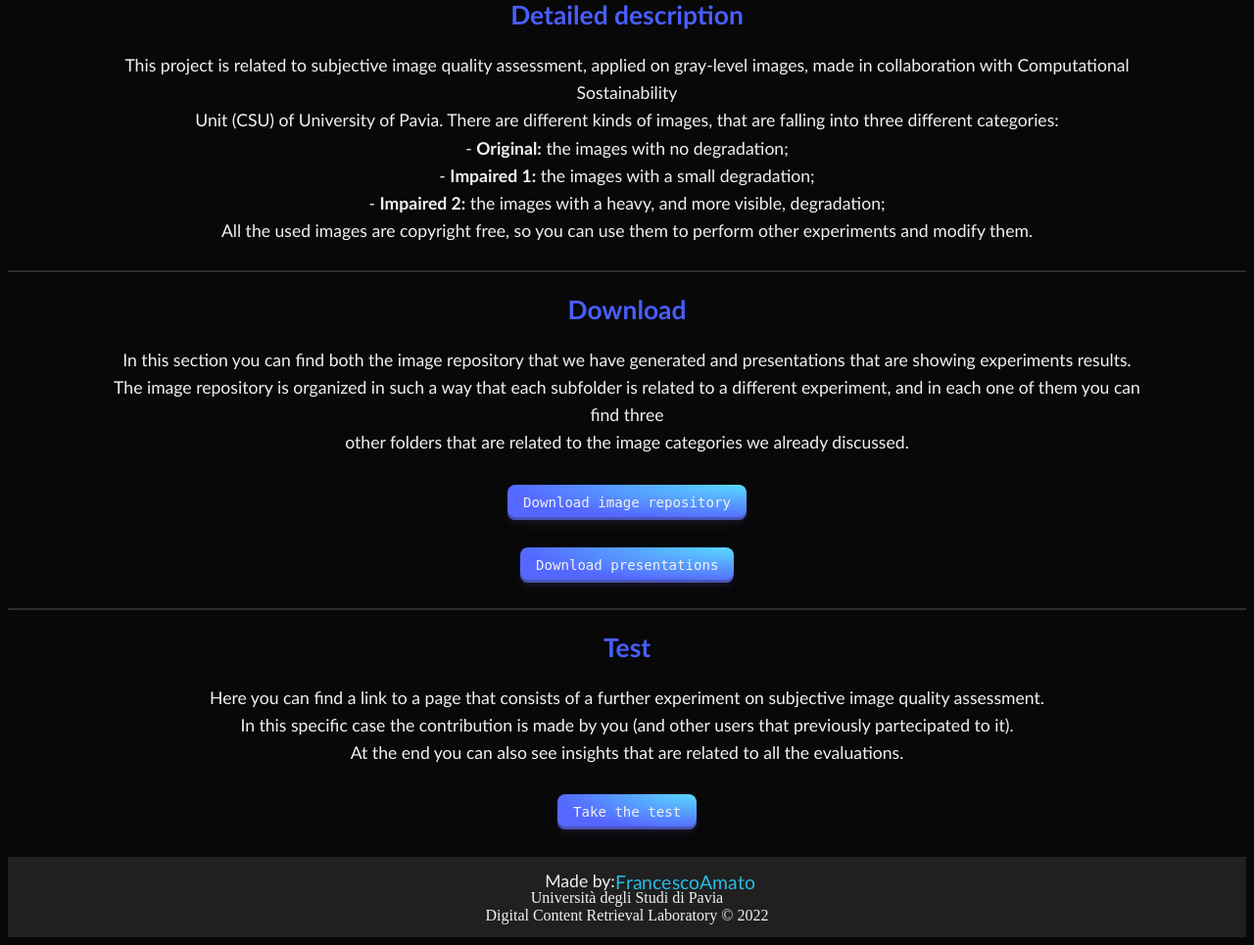
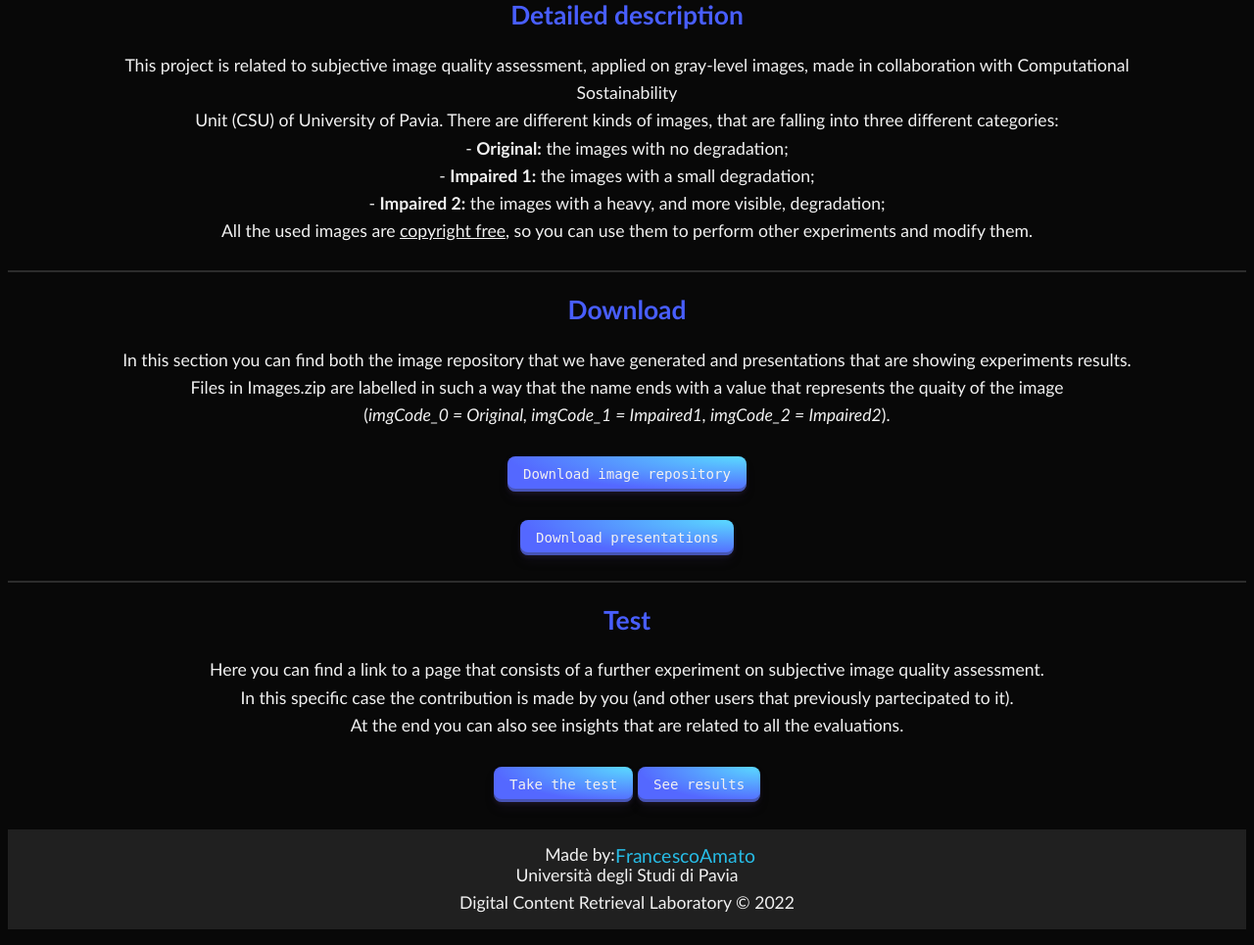
Before and after one commit to aiman-al-masoud/image_quality_assessment, a Flask app: page / in a window 1280 px wide. Shown: the part 762-1727 px from the top of the page at 98% size. Run offline with Flask 2, Linux system fonts and the light colour scheme.

Commit message:
Fixed download problems and so on...

```diff
--- a/app.py
+++ b/app.py
@@ -1,7 +1,7 @@
 # This is the back-end!
 #To start the server: python3 -m flask run
 
-from flask import Flask, render_template, request
+from flask import Flask, render_template, request, send_file
 import re
 import os
 import pandas as pd
@@ -17,6 +17,13 @@ app.config["DEBUG"] = True
 def on_index():
     return render_template("index.html")
 
+@app.route("/Images.zip")
+def on_download_images():
+    return send_file("repository/images/Images.zip")
+
+@app.route("/Presentations.zip")
+def on_download_presentations():
+    return send_file("repository/presentations/Presentations.zip")
 
 @app.route("/take_test")
 def on_take_test():
--- a/static/stylesheets/style.css
+++ b/static/stylesheets/style.css
@@ -6,6 +6,10 @@ body{
 
 .blue{
   color: #485efd;
+}
+
+.white{
+  color: rgb(241, 241, 241);
 }
 
 hr {
@@ -101,7 +105,7 @@ h5 {
   font-size: 105%;
 }
 
-h6,p {
+h6, p, div {
   font-family: 'Gill Sans', 'Gill Sans MT', Calibri, 'Trebuchet MS', sans-serif;
   font-size: 100%;
 }
--- a/templates/footer.html
+++ b/templates/footer.html
@@ -14,9 +14,11 @@
           <span class="word">Fabio Tagliani</span>
         </p>
     </div>
-    Università degli Studi di Pavia
-    <br>
-    Digital Content Retrieval Laboratory &copy; 2022
+    <p>
+      Università degli Studi di Pavia
+      <br>
+      Digital Content Retrieval Laboratory &copy; 2022
+    </p>
 </span>
 
 <!-- Animation for authors names -->
--- a/templates/index.html
+++ b/templates/index.html
@@ -49,7 +49,7 @@
                 - <strong>Original:</strong> the images with no degradation; <br>
                 - <strong>Impaired 1:</strong> the images with a small degradation; <br>
                 - <strong>Impaired 2:</strong> the images with a heavy, and more visible, degradation; <br>
-            All the used images are copyright free, so you can use them to perform other experiments and modify them.
+            All the used images are <a href="https://docs.google.com/document/d/1QnTMOa0gfoVhm0nGJm1CB68PnFgPfldP03B2ckFBQEU/edit" class="white">copyright free</a>, so you can use them to perform other experiments and modify them.
         </p>
         <br><br>
     </article>
@@ -60,13 +60,13 @@
         <p>
             In this section you can find both the image repository that we have generated and
             presentations that are showing experiments results. <br>
-            The image repository is organized in such a way that each subfolder is related to a different
-            experiment, and in each one of them you can find three <br>
-            other folders that are related to the image categories we already discussed. <br>
+            Files in Images.zip are labelled in such a way that the name ends with a value that represents the
+            quaity of the image <br>
+            (<em>imgCode_0 = Original, imgCode_1 = Impaired1, imgCode_2 = Impaired2</em>). <br>
             <br>
-            <a href="../repository/images/Images.zip" download><button class="button" role="button">Download image repository</button></a>
+            <a href="/Images.zip" download><button class="button" role="button">Download image repository</button></a>
             <br><br>
-            <a href="../repository/presentations" download><button class="button" role="button">Download presentations</button></a>
+            <a href="/Presentations.zip" download><button class="button" role="button">Download presentations</button></a>
         </p>
         <br><br>
     </article>
@@ -81,6 +81,7 @@
             At the end you can also see insights that are related to all the evaluations.
             <br><br>
             <a href="/take_test"><button class="button" role="button">Take the test</button></a>
+            <a href="/take_test"><button class="button" role="button">See results</button></a>
             <br><br>
         </p>
     </article>
```
